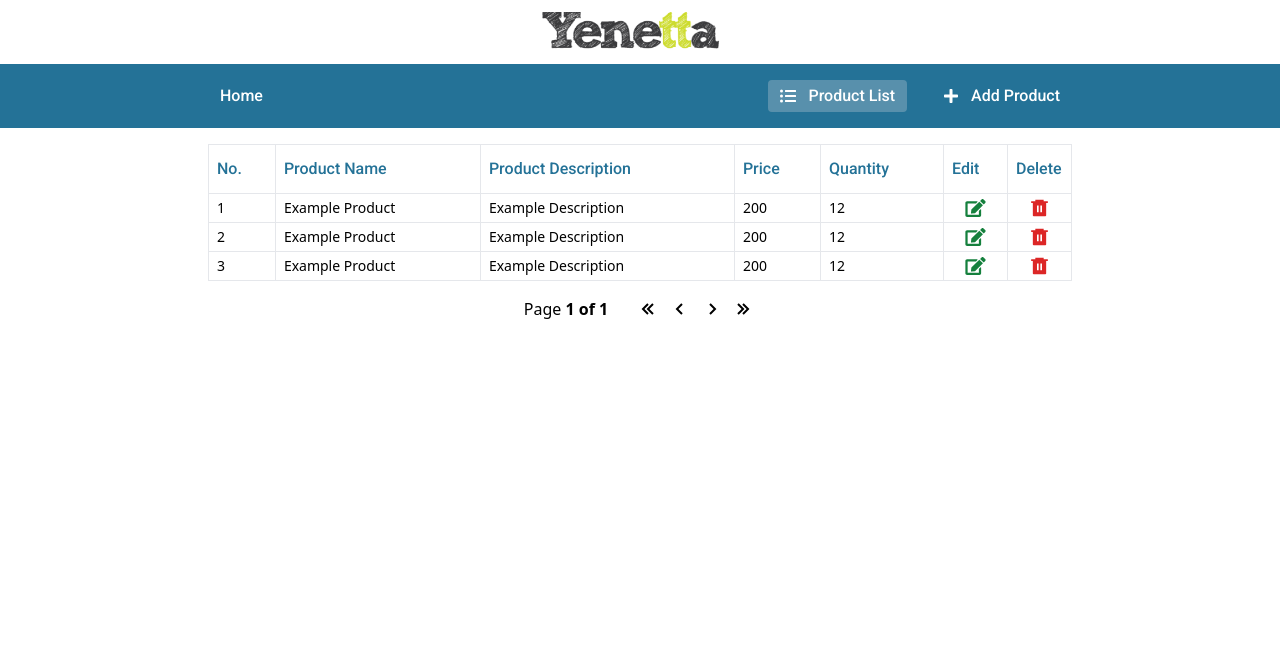
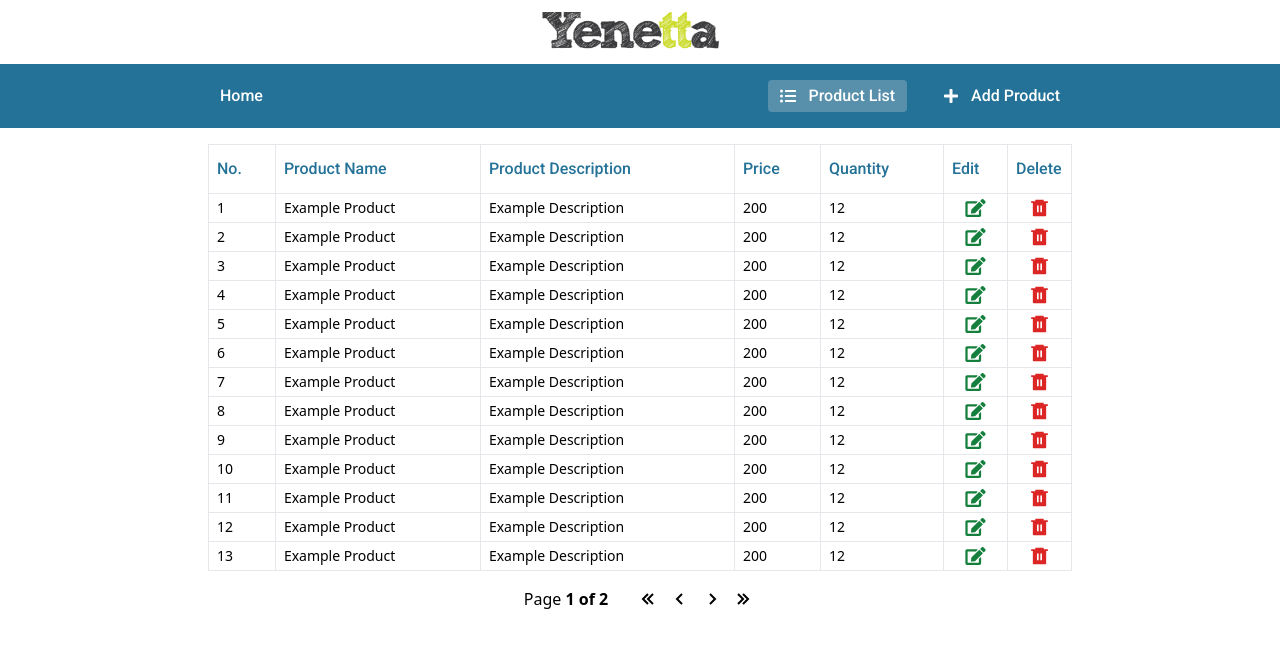
Before and after one commit to ephyg/Yenetta-PMS, a React (Vite) app: page /products in a window 1280 px wide. Shown: the top 648 px of the page. Built offline with nearby package versions, Linux system fonts and the light colour scheme.

Commit message:
modify: edit the edit pop up page to show the data to be edited

```diff
--- a/src/pages/EditPopUP/EditPopUp.jsx
+++ b/src/pages/EditPopUP/EditPopUp.jsx
@@ -5,10 +5,10 @@ import { useFormik } from "formik";
 import AddProductValidation from "../AddProduct/AddProductValidation";
 import InputField from "../../components/InputField/InputField";
 import Button from "../../components/Button/Button";
-function EditPopUp({ Edit_Pop_Up }) {
+function EditPopUp({ Edit_Pop_Up, editData }) {
   const onSubmit = () => {
     console.log(values);
-    Edit_Pop_Up(false);
+    // Edit_Pop_Up(false);
   };
 
   const {
@@ -21,10 +21,10 @@ function EditPopUp({ Edit_Pop_Up }) {
     setValues,
   } = useFormik({
     initialValues: {
-      product_name: "",
-      product_description: "",
-      price: "",
-      quantity: "",
+      product_name: editData.product_name,
+      product_description: editData.product_description,
+      price: editData.price,
+      quantity: editData.quantity,
     },
     validationSchema: AddProductValidation,
     onSubmit,
@@ -41,10 +41,10 @@ function EditPopUp({ Edit_Pop_Up }) {
   const handleCancelPopUp = () => {
     Edit_Pop_Up(false);
   };
+  console.log(editData);
   return (
-    <div  class="fixed inset-0 p-4 flex flex-wrap justify-center items-center w-full h-full z-[1000] before:fixed before:inset-0 before:w-full before:h-full before:bg-[rgba(0,0,0,0.5)] overflow-auto font-[sans-serif]">
-      <div
-      class="w-full max-w-lg bg-white shadow-lg rounded-lg px-5 py-4 relative">
+    <f class="fixed inset-0 p-4 flex flex-wrap justify-center items-center w-full h-full z-[1000] before:fixed before:inset-0 before:w-full before:h-full before:bg-[rgba(0,0,0,0.5)] overflow-auto font-[sans-serif]">
+      <form onSubmit={handleSubmit} class="w-full max-w-lg bg-white shadow-lg rounded-lg px-5 py-4 relative">
         <div className="flex justify-between items-center mb-3">
           <img src={Yenetta} className="h-8" alt="" />
           <FaTimes
@@ -138,8 +138,8 @@ function EditPopUp({ Edit_Pop_Up }) {
             className="bg-cancel bg-opacity-50 hover:bg-opacity-80"
           />
         </div>
-      </div>
-    </div>
+      </form>
+    </f>
   );
 }
 
--- a/src/pages/ProductListPage/Columns.jsx
+++ b/src/pages/ProductListPage/Columns.jsx
@@ -1,16 +1,10 @@
-import {
-  BiChevronLeft,
-  BiChevronRight,
-  BiChevronsLeft,
-  BiChevronsRight,
-} from "react-icons/bi";
-import { RiDeleteBin6Fill } from "react-icons/ri";
-import { AiFillEdit } from "react-icons/ai";
+
 const Columns = [
   {
     Header: "No.",
-    accessor: (row, index) => index + 1, // Incremental number starting from 1
-    disableSortBy: true, // Disable sorting for this column
+    accessor: (row, index) => index + 1,
+    disableSortBy: true,
+    width: 20,
   },
   {
     Header: "Product Name",
--- a/src/pages/ProductListPage/ProductListPage.jsx
+++ b/src/pages/ProductListPage/ProductListPage.jsx
@@ -24,11 +24,12 @@ function ProductListPage() {
   const data = useMemo(() => Data, []);
   const [deletePopUp, setDeletePopUp] = useState(false);
   const [editPopUp, setEditPopUp] = useState(false);
+  const [editableData, setEditableData] = useState();
   const tableInstance = useTable(
     {
       columns,
       data,
-      initialState: { pageIndex: 0, pageSize: 10 },
+      initialState: { pageIndex: 0, pageSize: 13 },
     },
     useGlobalFilter,
     useSortBy,
@@ -51,12 +52,11 @@ function ProductListPage() {
     state: { globalFilter, pageIndex },
   } = tableInstance;
   const handleEditClick = (row) => {
-    console.log(row.original.id);
     setEditPopUp(true);
+    setEditableData(row.original);
   };
   const handleDeleteClick = (row) => {
     setDeletePopUp(true);
-    console.log(row.original);
   };
   const handlePopUpDelete = () => {
     setDeletePopUp(false);
@@ -100,7 +100,9 @@ function ProductListPage() {
           </div>
         </div>
       )}
-      {editPopUp && <EditPopUp Edit_Pop_Up={setEditPopUp} />}
+      {editPopUp && (
+        <EditPopUp Edit_Pop_Up={setEditPopUp} editData={editableData} />
+      )}
       <NavigationBar />
       <div className="">
         <div className="mt-36 px-52 overflow-auto whitespace-nowrap md:px-3">
--- a/src/pages/ProductListPage/data.json
+++ b/src/pages/ProductListPage/data.json
@@ -5,14 +5,99 @@
     "product_description": "Example Description",
     "price": 200,
     "quantity": 12
-  }
-  ,  {
+  },
+  {
     "id": 2,
     "product_name": "Example Product",
     "product_description": "Example Description",
     "price": 200,
     "quantity": 12
-  },  {
+  },
+  {
+    "id": 3,
+    "product_name": "Example Product",
+    "product_description": "Example Description",
+    "price": 200,
+    "quantity": 12
+  },
+  {
+    "id": 1,
+    "product_name": "Example Product",
+    "product_description": "Example Description",
+    "price": 200,
+    "quantity": 12
+  },
+  {
+    "id": 2,
+    "product_name": "Example Product",
+    "product_description": "Example Description",
+    "price": 200,
+    "quantity": 12
+  },
+  {
+    "id": 3,
+    "product_name": "Example Product",
+    "product_description": "Example Description",
+    "price": 200,
+    "quantity": 12
+  },
+  {
+    "id": 1,
+    "product_name": "Example Product",
+    "product_description": "Example Description",
+    "price": 200,
+    "quantity": 12
+  },
+  {
+    "id": 2,
+    "product_name": "Example Product",
+    "product_description": "Example Description",
+    "price": 200,
+    "quantity": 12
+  },
+  {
+    "id": 3,
+    "product_name": "Example Product",
+    "product_description": "Example Description",
+    "price": 200,
+    "quantity": 12
+  },
+  {
+    "id": 1,
+    "product_name": "Example Product",
+    "product_description": "Example Description",
+    "price": 200,
+    "quantity": 12
+  },
+  {
+    "id": 2,
+    "product_name": "Example Product",
+    "product_description": "Example Description",
+    "price": 200,
+    "quantity": 12
+  },
+  {
+    "id": 3,
+    "product_name": "Example Product",
+    "product_description": "Example Description",
+    "price": 200,
+    "quantity": 12
+  },
+  {
+    "id": 1,
+    "product_name": "Example Product",
+    "product_description": "Example Description",
+    "price": 200,
+    "quantity": 12
+  },
+  {
+    "id": 2,
+    "product_name": "Example Product",
+    "product_description": "Example Description",
+    "price": 200,
+    "quantity": 12
+  },
+  {
     "id": 3,
     "product_name": "Example Product",
     "product_description": "Example Description",
```
